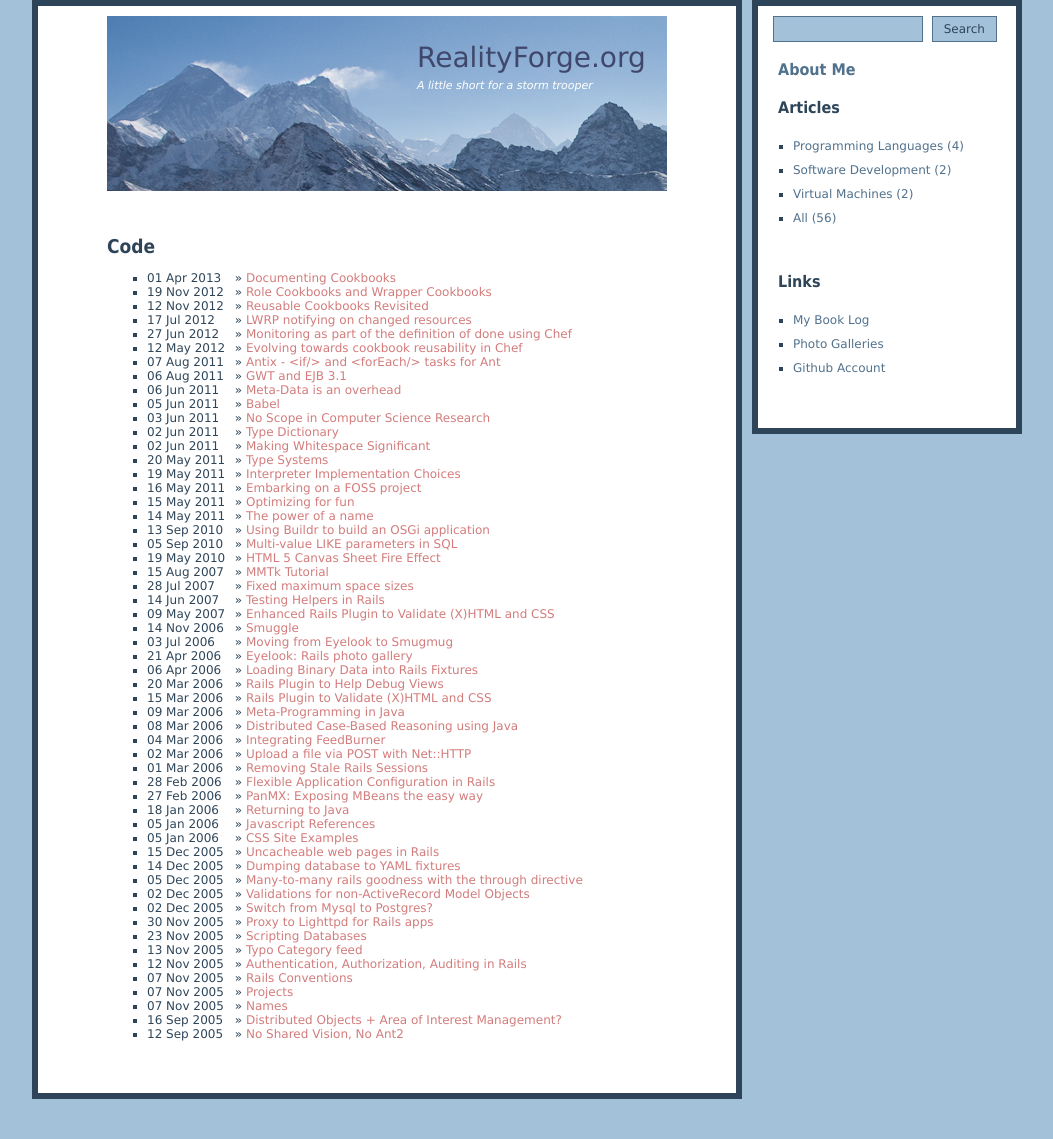
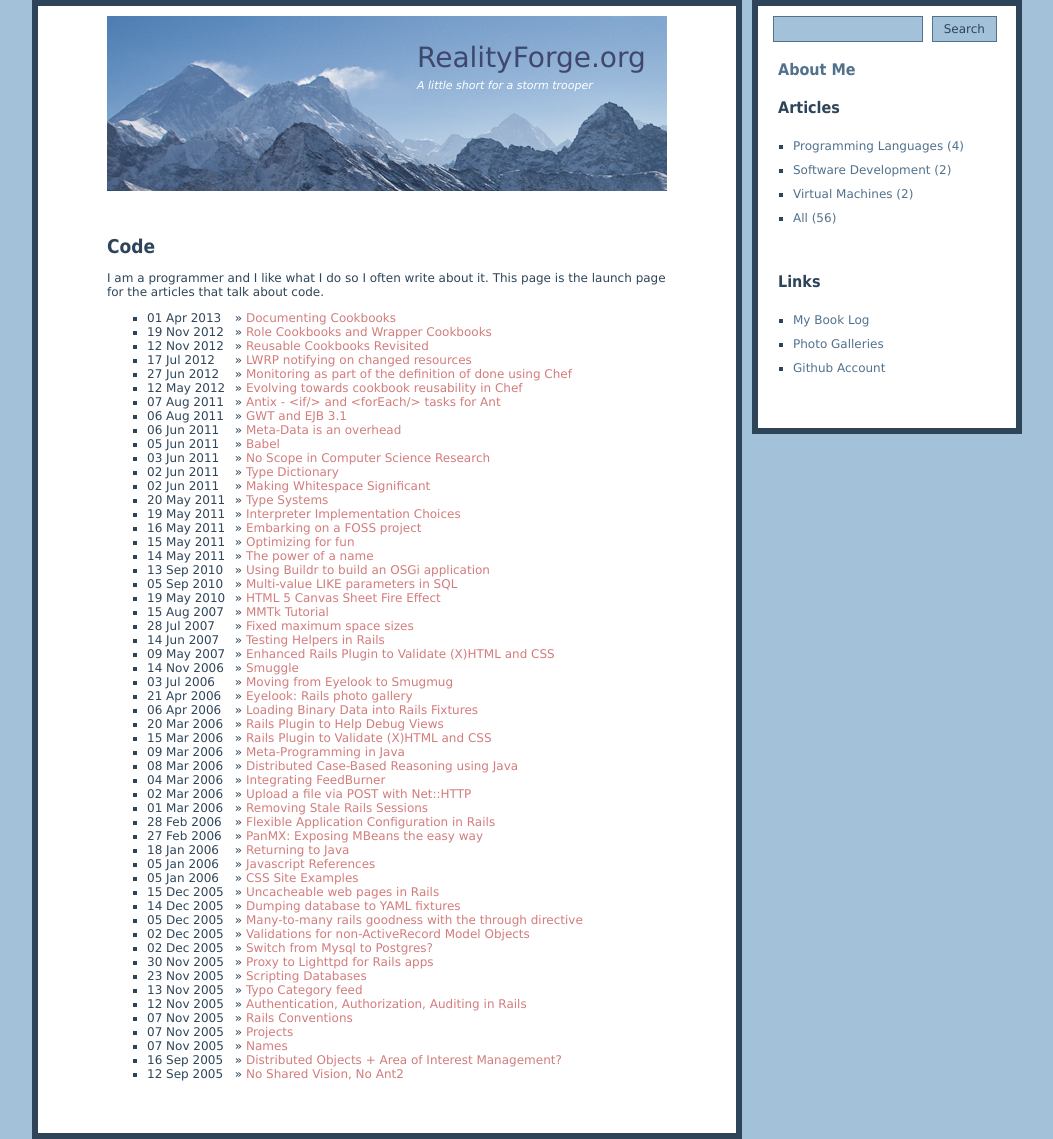
Before and after one commit to realityforge/blog, a Jekyll site: the page built from categories/code.html, in a window 1280 px wide. Shown: the whole page, without its empty margins (113-1166 px from the left). Built offline with Jekyll 4.4.1, drawn with Linux system fonts in a browser that asks for light colours; Markdown is read by kramdown in place of the engine named in the settings; before the commit the page ends 1099 px from its top, so only the background shows below that.

Commit message:
Add some basic wordage

```diff
--- a/categories/code.html
+++ b/categories/code.html
@@ -3,6 +3,9 @@ layout: page
 title: Code
 ---
 <h1>{{ page.title }}</h1>
+
+<p>I am a programmer and I like what I do so I often write about it. This page is the launch page for the articles that talk about code.</p>
+
 <ul class="article_list">
 {% for post in site.categories.code %}
 <li><span>{{ post.date | date_to_string }}</span> &raquo; <a href="{{ post.url }}">{{ post.title }}</a></li>
```
